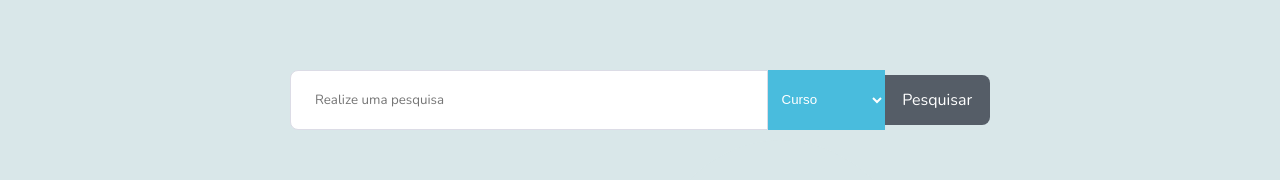
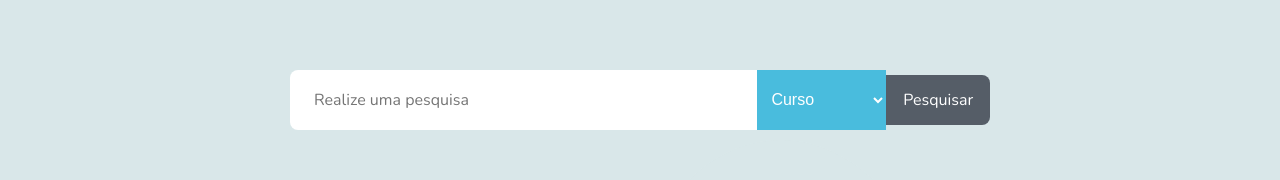
Before and after one commit to Brendhon/SearchFacul_Web, a React (Create React App) app: page / in a window 1280 px wide. Shown: the part 594-774 px from the top of the page. Built offline with nearby package versions, Linux system fonts and the light colour scheme.

Commit message:
change: CSS of input and textarea

```diff
--- a/src/App.css
+++ b/src/App.css
@@ -24,37 +24,39 @@ input, button, textarea {
 }
 
 form input, select {
+
     width: 100%;
     height: 60px;
+
+    font-size: 1rem;
     color: var(--c-dark);
-    border: 1px solid #dcdce6;
+
+    border: 0;
     border-radius: 8px;
+
     padding: 0 24px;
+
     outline: none;
 }
 
-form input:focus {
-    border-color: var(--c-blue);
-}
+form textarea {
 
-form select:focus {
-    border-color: var(--c-blue);
-}
-
-form textarea {
     width: 100%;
     min-height: 140px;
+
     resize: vertical;
     color: var(--c-dark);
-    border: 1px solid #dcdce6;
+    font-size: 1rem;
+
+    border: 0;
     border-radius: 8px;
     padding: 16px 24px;
     line-height: 24px;
     outline: none;
 }
 
-form textarea:focus {
-    border-color: var(--c-blue);
+form input:focus, select:focus, textarea:focus {
+    border: 1px solid var(--c-blue);
 }
 
 .button {
```
